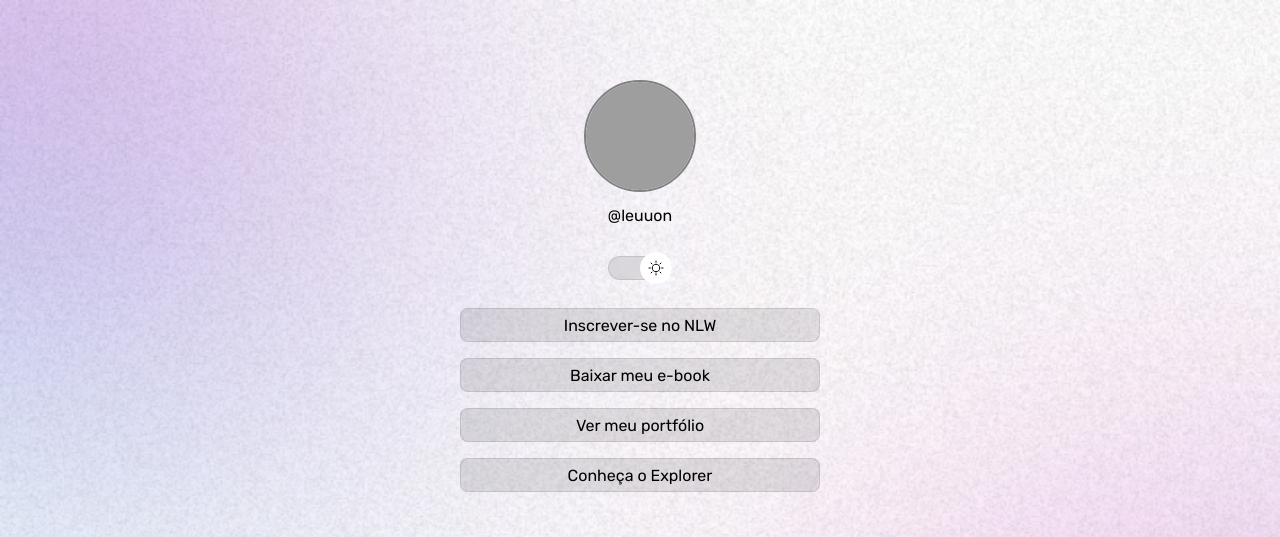
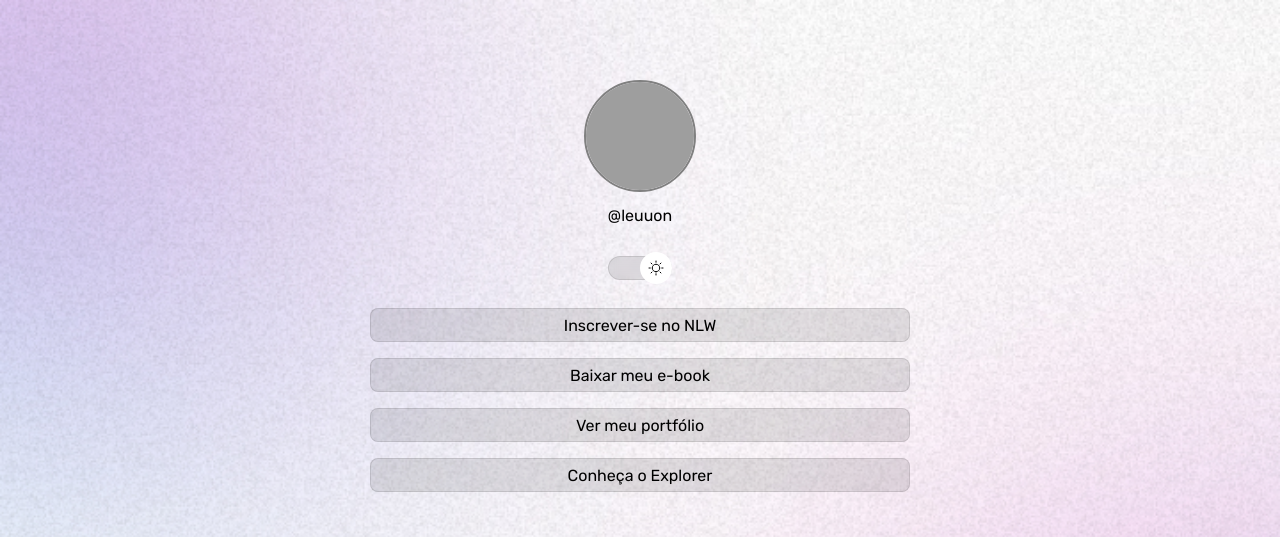
Before and after one commit to devleuuon/rocketseat, a plain HTML site: page index.html in a window 1280 px wide. Shown: the top 537 px of the page. Drawn offline with nearby package versions, Linux system fonts and the light colour scheme; grey boxes are pictures that could not be loaded.

Commit message:
ajuste width container

```diff
--- a/style.css
+++ b/style.css
@@ -37,8 +37,10 @@ body {
 }
 
 #container {
-    width: 360px;
+    width: 100%;
+    max-width: 588px;
     margin: 56px auto 0px;
+    padding: 0 24px;
 }
 
 #profile {
```
